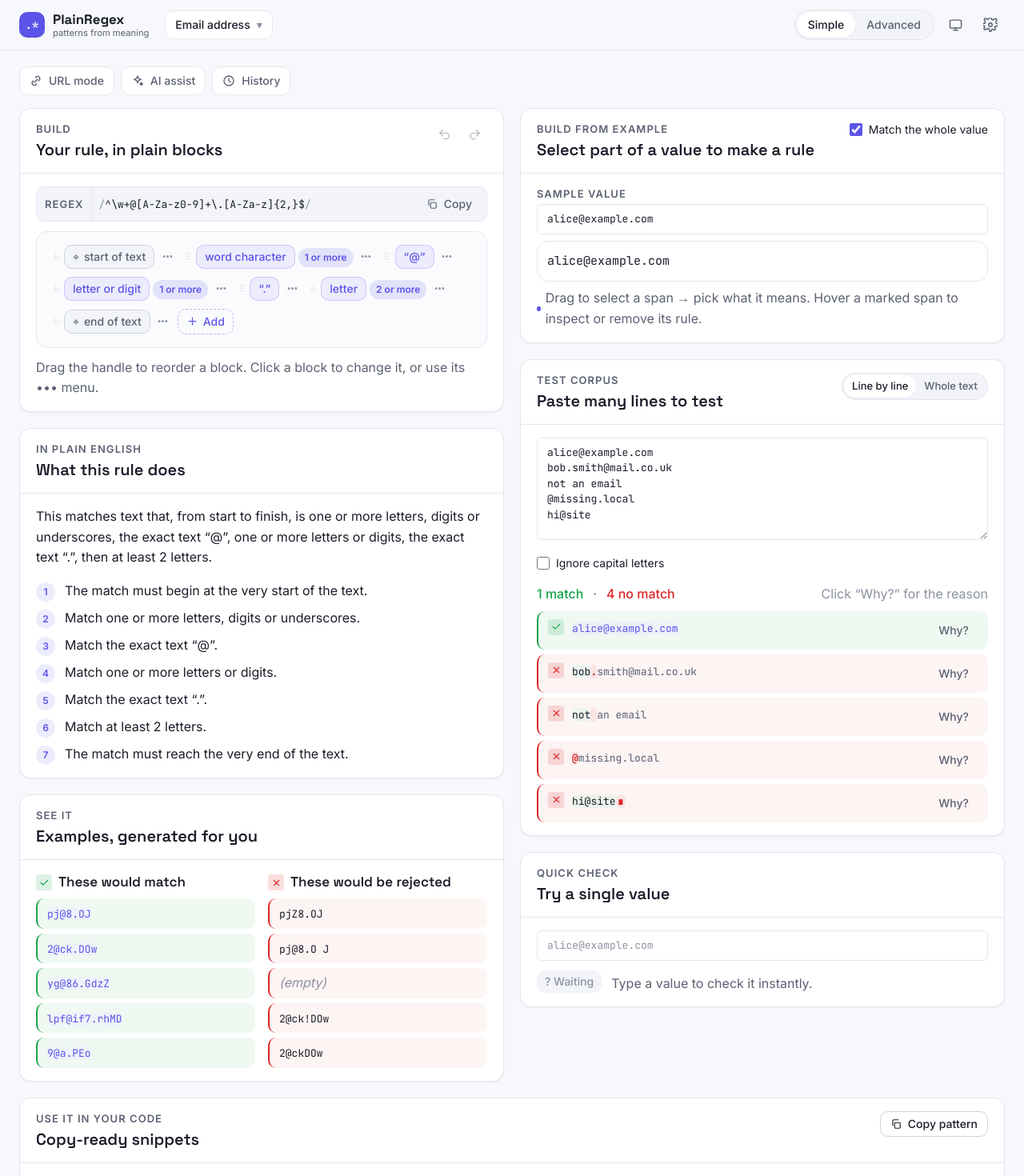
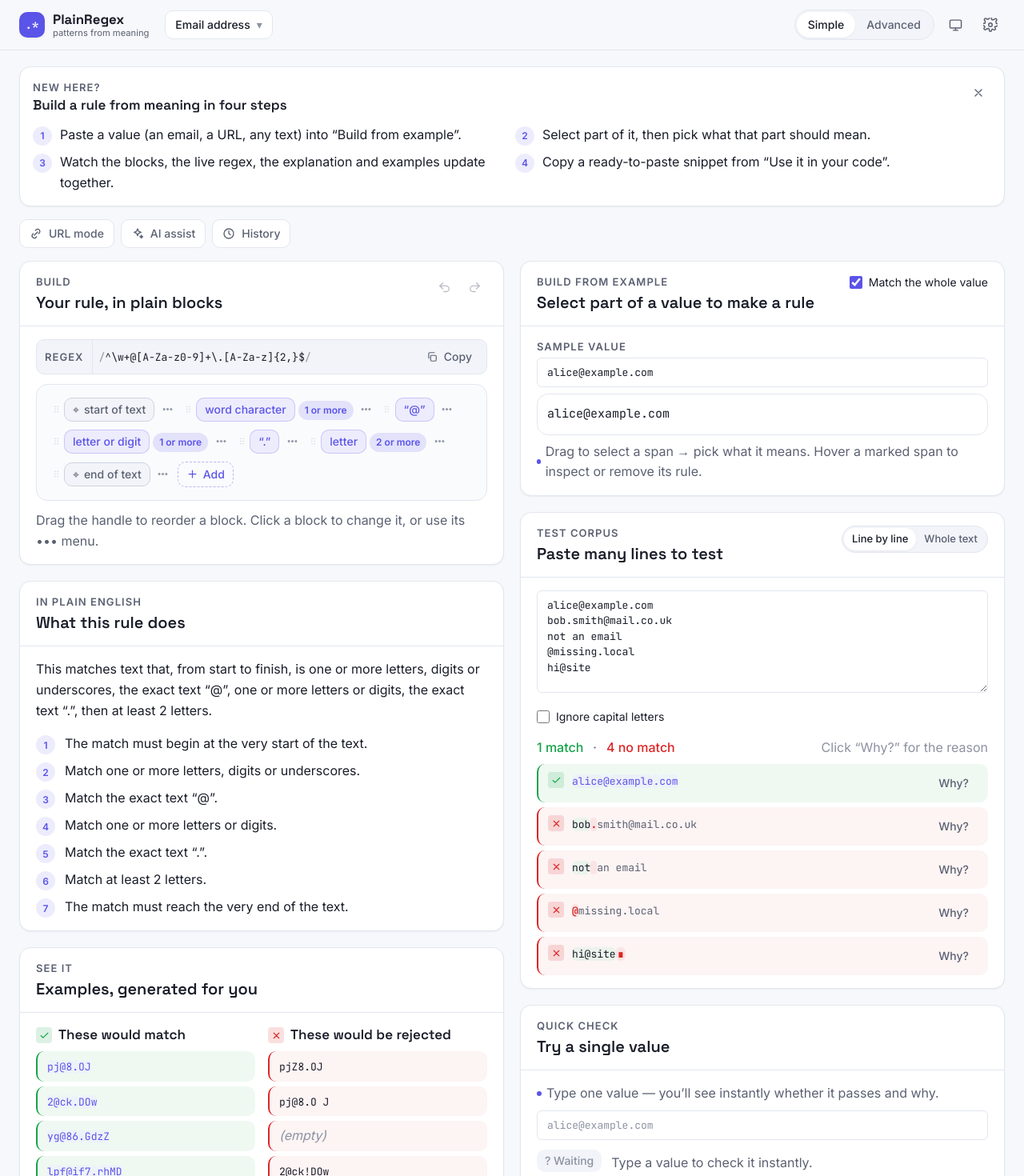
Before and after one commit to olivierluethy/plain-regex, a React (Vite) app: page / in a window 1280 px wide. Shown: the top 1470 px of the page at 80% size. Built offline with nearby package versions, Linux system fonts and the light colour scheme.

Commit message:
feat(onboarding): dismissible first-run explainer and per-panel hints

```diff
--- a/src/App.tsx
+++ b/src/App.tsx
@@ -13,6 +13,7 @@ import { UrlMode } from '@/components/UrlMode'
 import { Timeline } from '@/components/Timeline'
 import { AiAssist } from '@/components/AiAssist'
 import { SettingsModal } from '@/components/SettingsModal'
+import { FirstRun } from '@/components/FirstRun'
 
 function ToggleButton({
   active,
@@ -53,6 +54,7 @@ export default function App() {
       <Header onOpenSettings={() => setSettingsOpen(true)} />
 
       <main className="mx-auto max-w-[1400px] px-4 py-5 sm:px-6">
+        <FirstRun />
         <div className="mb-4 flex flex-wrap items-center gap-2">
           <ToggleButton active={urlOpen} onClick={() => setUrlOpen((v) => !v)} icon={<Link width={16} height={16} />}>
             URL mode
--- a/src/components/CodePanel.tsx
+++ b/src/components/CodePanel.tsx
@@ -49,6 +49,11 @@ export function CodePanel() {
         </button>
       }
     >
+      <p className="mb-3 flex items-center gap-1.5 text-body-sm text-ink-muted">
+        <span className="h-1.5 w-1.5 rounded-full bg-brand" />
+        Pick a language, then Copy code — the complete pattern is embedded, nothing to stitch in.
+      </p>
+
       {compiled.error && (
         <p className="mb-3 rounded-md border border-fail/30 bg-fail-tint px-3 py-2 text-body-sm text-fail">
           The rule isn’t valid yet ({compiled.error}) — the snippet below won’t run until it compiles.
--- /dev/null
+++ b/src/components/FirstRun.tsx
@@ -0,0 +1,56 @@
+import { useState } from 'react'
+import { X } from '@/ui/icons'
+
+const KEY = 'plainregex.onboarded'
+
+const STEPS = [
+  'Paste a value (an email, a URL, any text) into “Build from example”.',
+  'Select part of it, then pick what that part should mean.',
+  'Watch the blocks, the live regex, the explanation and examples update together.',
+  'Copy a ready-to-paste snippet from “Use it in your code”.',
+]
+
+/** A one-time, dismissible explainer of the flow. */
+export function FirstRun() {
+  const [dismissed, setDismissed] = useState(() => {
+    try {
+      return localStorage.getItem(KEY) === '1'
+    } catch {
+      return false
+    }
+  })
+  if (dismissed) return null
+
+  const close = () => {
+    try {
+      localStorage.setItem(KEY, '1')
+    } catch {
+      /* ignore */
+    }
+    setDismissed(true)
+  }
+
+  return (
+    <div className="mb-4 rounded-lg border border-border bg-surface p-4 shadow-sm">
+      <div className="mb-3 flex items-start justify-between gap-3">
+        <div>
+          <div className="eyebrow mb-0.5">New here?</div>
+          <h2 className="text-h3 text-ink">Build a rule from meaning in four steps</h2>
+        </div>
+        <button className="btn-icon h-8 w-8 shrink-0" onClick={close} aria-label="Dismiss">
+          <X width={16} height={16} />
+        </button>
+      </div>
+      <ol className="grid gap-2 sm:grid-cols-2">
+        {STEPS.map((s, i) => (
+          <li key={i} className="flex gap-2.5">
+            <span className="mt-0.5 grid h-6 w-6 shrink-0 place-items-center rounded-full bg-brand-tint text-[0.75rem] font-semibold text-brand">
+              {i + 1}
+            </span>
+            <span className="text-body-sm text-ink">{s}</span>
+          </li>
+        ))}
+      </ol>
+    </div>
+  )
+}
--- a/src/components/QuickCheck.tsx
+++ b/src/components/QuickCheck.tsx
@@ -52,6 +52,10 @@ export function QuickCheck() {
 
   return (
     <Panel eyebrow="Quick check" title="Try a single value">
+      <p className="mb-2 flex items-center gap-1.5 text-body-sm text-ink-muted">
+        <span className="h-1.5 w-1.5 rounded-full bg-brand" />
+        Type one value — you’ll see instantly whether it passes and why.
+      </p>
       <input
         className="input font-mono text-mono-sm"
         placeholder={rule.sampleValue || 'Type one value to test it…'}
--- a/src/components/blocks/AddBlockMenu.tsx
+++ b/src/components/blocks/AddBlockMenu.tsx
@@ -32,6 +32,9 @@ export function AddBlockMenu({
       )}
     >
       <div className="max-h-[60vh] overflow-y-auto scroll-thin">
+        <p className="px-2.5 py-1.5 text-body-sm text-ink-muted">
+          Pick a building block. It appears in your rule right away.
+        </p>
         <SectionLabel>Characters</SectionLabel>
         <MenuItem onClick={() => onAdd(nodes.charType('letter'))}>A letter</MenuItem>
         <MenuItem onClick={() => onAdd(nodes.charType('digit'))}>A digit</MenuItem>
```
